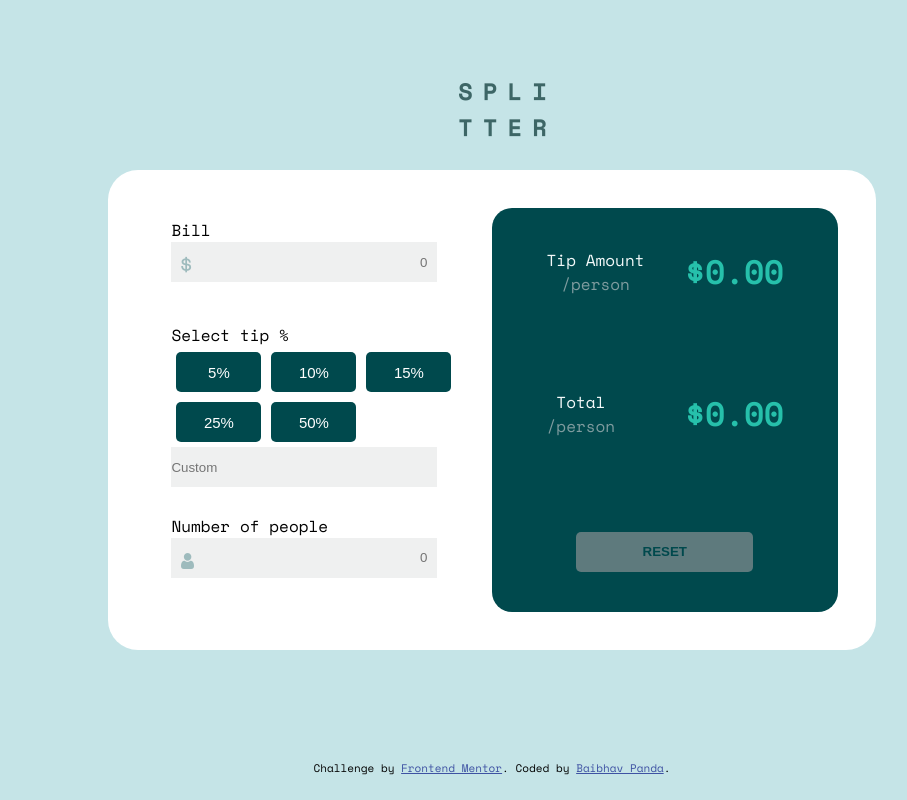
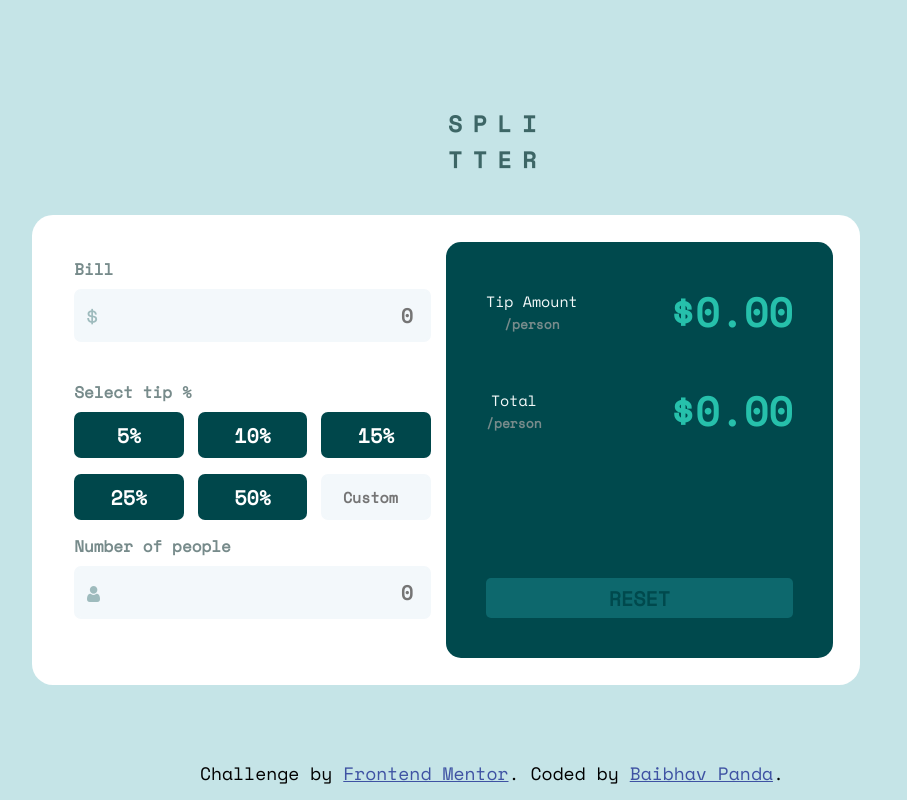
Before and after one commit to baibhav0305/Tip-Calculator, a React app: page / in a window 1280 px wide. Shown: the whole page, without its empty margins (148-1055 px from the left). Built offline with nearby package versions, Linux system fonts and the light colour scheme.

Commit message:
initial commit

```diff
--- a/public/index.html
+++ b/public/index.html
@@ -9,7 +9,7 @@
 </head>
 <style>
   .attribution {
-    font-size: 11px;
+    font-size: 18px;
     text-align: center;
   }
 
--- a/public/styles.css
+++ b/public/styles.css
@@ -17,27 +17,33 @@ body {
   justify-content: center;
   align-items: center;
   height: 95vh;
+  width: 100vw;
 }
 
 .app {
-  width: 60%;
+  /* width: 60%; */
   text-align: center;
+}
+
+.header {
+  margin-bottom: 40px;
+  padding-top: 40px;
 }
 
 .container {
   display: flex;
-  justify-content: center;
+  justify-content: space-evenly;
   align-items: center;
   background-color: hsl(0, 0%, 100%);
-  border-radius: 30px;
-  height: 60vh;
+  border-radius: 21px;
+  height: auto;
+  width: 90%;
+  max-width: 920px;
+  padding: 1.7em;
 }
 
 .table {
-  width: 45%;
-  height: 84%;
-  border-radius: 20px;
-  padding: 10px 25px;
+  padding: 15px;
   text-align: left;
   display: flex;
   flex-direction: column;
@@ -45,57 +51,155 @@ body {
 }
 
 input {
-  background-color: hsl(180, 3%, 94%);
-  border: none;
-  width: 90%;
-  height: 5vh;
-  padding-right: 10px;
+  padding: 10px 16px;
+  border-radius: 7px;
+  background-color: #f3f8fb;
+  border: 2px solid #f3f8fb;
+  outline: #f3f8fb;
+  text-align: end;
+  font-size: 20px;
+  font-family: "Space Mono", monospace;
+  font-weight: 700;
+  color: #00474b;
+  width: 100%;
+}
+input:focus {
+  border: 2px solid #5daaa2 !important;
 }
 
 .btn {
-  display: flex;
-  flex-wrap: wrap;
-  margin-bottom: 10px;
+  display: grid;
+  grid-template-columns: repeat(3, minmax(0, 1fr));
+  grid-template-rows: repeat(2, 1fr);
+  grid-column-gap: 14px;
+  -webkit-column-gap: 14px;
+  column-gap: 14px;
+  grid-row-gap: 16px;
+  row-gap: 16px;
 }
 
-.btn button {
-  background-color: hsl(183, 100%, 15%);
-  color: hsl(0, 0%, 100%);
-  padding: 5px;
-  margin: 5px;
+.tip-btn {
+  background-color: #00474b;
+  border-radius: 7px;
   border: none;
-  border-radius: 5px;
-  font-size: 15px;
+  color: #fff;
+  font-size: 20px;
+  font-family: "Space Mono", monospace;
+  font-weight: 700;
 }
 
-.width {
-  width: 85px;
-  height: 5vh;
+.tip-btn-active {
+  background-color: #26c4ae !important;
+}
+
+.custom-input {
+  padding: 10px 16px;
+  border-radius: 7px;
+  background-color: #f3f8fb;
+  border: 2px solid #f3f8fb;
+  outline: #f3f8fb;
+  text-align: end;
+  font-size: 15px;
+  font-family: "Space Mono", monospace;
+  font-weight: 700;
+  color: #00474b;
+  width: 100%;
+}
+
+.column {
+  width: 50%;
+  height: 416px;
+  border-radius: 15px;
+}
+
+.info-label {
+  color: #778b8b;
+  font-weight: 700;
+  margin-bottom: 8px;
 }
 
 .amount {
   background-color: hsl(183, 100%, 15%);
-  width: 45%;
-  border-radius: 20px;
-  height: 84%;
-  padding: 40px 25px;
   display: flex;
   flex-direction: column;
   justify-content: space-between;
   align-items: center;
+  padding: 40px;
 }
 
 .amount button {
   width: 60%;
   height: 5vh;
-  background-color: hsl(186, 14%, 43%);
+  /* background-color: hsl(186, 14%, 43%); */
   border: none;
   border-radius: 5px;
 }
 
-.amount .total {
+.values {
+  width: 100%;
+}
+
+.val {
+  color: #26c4ae;
+  font-size: 40px;
+  font-weight: 700;
+}
+
+.total {
   display: flex;
   justify-content: space-between;
   align-items: center;
-  width: 80%;
+  margin-bottom: 40px;
 }
+
+.reset {
+  font-family: "Space Mono", monospace;
+  font-weight: 700;
+  font-size: 20px;
+  width: 100%;
+  padding: 3px;
+  border-radius: 7px;
+  border: none;
+  color: #00474b;
+}
+
+.active {
+  background-color: #26c4ae;
+  color: #00474b;
+}
+.active:hover {
+  background-color: #9fe8df;
+}
+
+.notActive {
+  background-color: #0d686d;
+  color: #045c63;
+}
+
+@media (max-width: 700px) {
+  #root {
+    height: fit-content;
+  }
+
+  .header {
+    padding: 0;
+    margin-top: 30px;
+  }
+
+  .container {
+    width: 100vw;
+    height: fit-content;
+    flex-direction: column;
+    border-radius: 25px 25px 0 0;
+  }
+
+  .column {
+    width: 90vw;
+    height: fit-content;
+    margin-bottom: 30px;
+  }
+
+  .info {
+    margin-top: 20px;
+  }
+}
--- a/src/components/Button.jsx
+++ /dev/null
@@ -1,9 +0,0 @@
-import React from 'react'
-
-function Button(props) {
-    return (
-        <button className="width">{props.percent}</button>
-    )
-}
-
-export default Button;
--- a/src/components/Container.jsx
+++ b/src/components/Container.jsx
@@ -1,8 +1,5 @@
 import React, { useState } from 'react'
-import Button from './Button';
 import Icon from './Icon';
-// import Table from './Table';
-// import Amount from './Amount';
 
 function Container() {
     const [bill, setBill] = useState("")
@@ -33,7 +30,7 @@ function Container() {
     }
 
     const handleTipButton = (e) => {
-        //console.log(e.target.value)
+        console.log("clicked")
         let value = e.target.value
 
         if (value === "5") {
@@ -121,11 +118,9 @@ function Container() {
     }
 
     const CalculateTip = (billNum, tipNum, peopleNum) => {
-        //console.log("calculating tip...")
         setResetBtn(true)
-        //console.log(`Bill: ${billNum}, Tip: ${tipNum}, Nº People ${peopleNum}`)
         if (billNum && tipNum && peopleNum) {
-            //console.log(`Bill: ${bill}, Tip: ${tipPercentage}, Nº People ${numberOfPeople}`)
+
             let Localbill = parseFloat(billNum)
             let LocalTip = parseFloat(tipNum)
             let LocalPeople = parseInt(peopleNum)
@@ -161,21 +156,21 @@ function Container() {
         <div className="container">
             {/* <Table />
             <Amount /> */}
-            <div className="table">
+            <div className="table column">
                 <div className="info">
-                    <p>Bill</p>
+                    <p className="info-label">Bill</p>
                     <input type="text" placeholder="0" style={{ textAlign: "right" }} value={bill} onChange={(e) => handleBillInput(e)} />
                     <Icon img="/images/icon-dollar.png" />
                 </div>
                 <div className="info">
-                    <p>Select tip %</p>
+                    <p className="info-label">Select tip %</p>
                     <div className="btn">
-                        <Button percent="5%" className={button_selected_5 ? "tip-button tip-button-selected" : "tip-button"} onClick={(e) => handleTipButton(e)} value={5} />
-                        <Button percent="10%" className={button_selected_10 ? "tip-button tip-button-selected" : "tip-button"} onClick={(e) => handleTipButton(e)} value={10} />
-                        <Button percent="15%" className={button_selected_15 ? "tip-button tip-button-selected" : "tip-button"} onClick={(e) => handleTipButton(e)} value={15} />
-                        <Button percent="25%" className={button_selected_25 ? "tip-button tip-button-selected" : "tip-button"} onClick={(e) => handleTipButton(e)} value={25} />
-                        <Button percent="50%" className={button_selected_50 ? "tip-button tip-button-selected" : "tip-button"} onClick={(e) => handleTipButton(e)} value={50} />
-                        <input className="tip-option field-input"
+                        <button className={button_selected_5 ? "tip-btn tip-btn-active" : "tip-btn"} onClick={(e) => handleTipButton(e)} value={5} >5%</button>
+                        <button className={button_selected_10 ? "tip-btn tip-btn-active" : "tip-btn"} onClick={(e) => handleTipButton(e)} value={10} >10%</button>
+                        <button className={button_selected_15 ? "tip-btn tip-btn-active" : "tip-btn"} onClick={(e) => handleTipButton(e)} value={15} >15%</button>
+                        <button className={button_selected_25 ? "tip-btn tip-btn-active" : "tip-btn"} onClick={(e) => handleTipButton(e)} value={25} >25%</button>
+                        <button className={button_selected_50 ? "tip-btn tip-btn-active" : "tip-btn"} onClick={(e) => handleTipButton(e)} value={50} >50%</button>
+                        <input className="custom-input"
                             value={customTip}
                             onChange={(e) => handleCustomTipButton(e)}
                             placeholder="Custom"
@@ -184,25 +179,27 @@ function Container() {
                     </div>
                 </div>
                 <div className="info">
-                    <p>Number of people</p>
+                    <p className="info-label">Number of people</p>
                     <input type="text" placeholder="0" style={{ textAlign: "right" }} value={numberOfPeople} onChange={(e) => handleNumberOfPeople(e)} />
                     <Icon img="/images/icon-person.png" />
                 </div>
             </div>
 
-            <div className="amount" style={{ color: "hsl(189, 41%, 97%)" }}>
-                <div className="total">
-                    <p>Tip Amount <br /> <span style={{ color: "hsl(184, 14%, 56%)" }}>/person</span></p>
-                    <h1 className="val" style={{ color: "hsl(172, 67%, 45%)" }}>{tipAmount}</h1>
-                </div>
-                <div className="total">
-                    <p>Total <br /> <span style={{ color: "hsl(184, 14%, 56%)" }}>/person</span></p>
-                    <h1 className="val" style={{ color: "hsl(172, 67%, 45%)" }}>{totalAmount}</h1>
+            <div className="amount column" style={{ color: "hsl(189, 41%, 97%)" }}>
+                <div className="values">
+                    <div className="total">
+                        <p style={{ fontSize: "15px" }}>Tip Amount <br /> <span style={{ color: "#778b8b", fontWeight: "700", fontSize: "13px" }}>/person</span></p>
+                        <p className="val" style={{ color: "hsl(172, 67%, 45%)" }}>{tipAmount}</p>
+                    </div>
+                    <div className="total">
+                        <p style={{ fontSize: "15px" }}>Total <br /> <span style={{ color: "#778b8b", fontWeight: "700", fontSize: "13px" }}>/person</span></p>
+                        <p className="val" style={{ color: "hsl(172, 67%, 45%)" }}>{totalAmount}</p>
+                    </div>
                 </div>
                 <button className={resetBtn ? "reset active" : "reset notActive"}
-                    onClick={() => handleReset()} style={{ color: "hsl(183, 100%, 15%)" }}><h4> RESET </h4></button>
+                    onClick={() => handleReset()} style={{ color: "hsl(183, 100%, 15%)", width: "100%" }}>RESET</button>
             </div>
-        </div>
+        </div >
     )
 }
 
--- a/src/components/Header.jsx
+++ b/src/components/Header.jsx
@@ -1,10 +1,9 @@
 import React from 'react'
-import Icon from './Icon';
 
 function Header() {
     return (
         <div className="header">
-            <Icon img="/images/logo.png"/>
+            <img src="/images/logo.png" alt="logo" />
         </div>
     )
 }
--- a/src/components/Icon.jsx
+++ b/src/components/Icon.jsx
@@ -2,7 +2,7 @@ import React from 'react'
 
 function Icon(props) {
     return (
-        <div className="icon" style={{ position: "relative", bottom: "27px", left: "10px" }}>
+        <div className="icon" style={{ position: "relative", bottom: "35px", left: "13px" }}>
             <img src={props.img} alt="img" />
         </div>
     );
```
